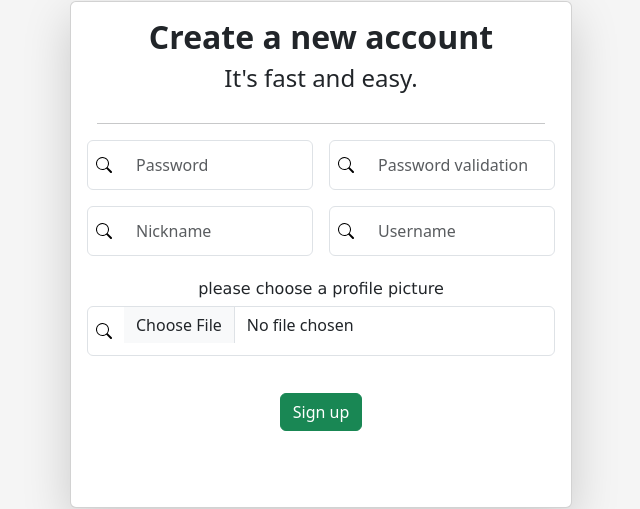
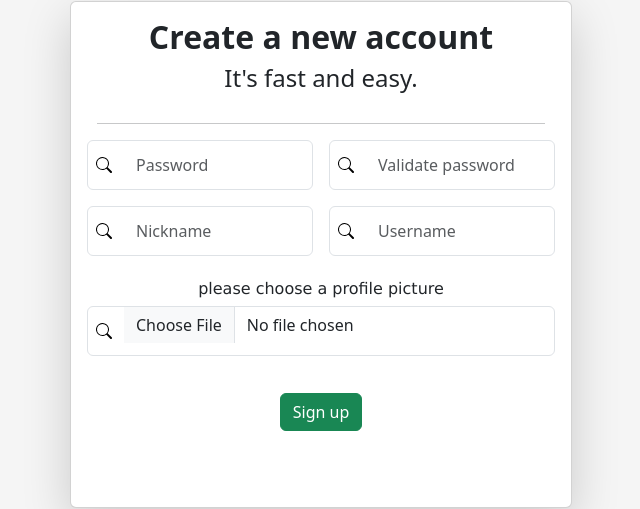
Before and after one commit to HadarPadael/FacyBook, a React (Create React App) app: page /SignUp in a window 1280 px wide. Shown: the part 219-728 px from the top of the page, without its empty margins (319-959 px from the left). Built offline with nearby package versions, Linux system fonts and the light colour scheme.

Commit message:
modified inputComponent

```diff
--- a/src/loginPage/InputComponent.js
+++ b/src/InputComponent.js
@@ -1,6 +1,6 @@
-function InputComponent({ type, placeholder }) {
+function InputComponent({ type, placeholder, classType }) {
   return (
-    <div class="mb-3">
+    <div className={classType}>
       <input type={type} class="form-control" placeholder={placeholder} />
     </div>
   );
--- a/src/SignUpPage/InputComponent.js
+++ /dev/null
@@ -1,14 +0,0 @@
-function InputComponent({ type, placeholder }) {
-  return (
-    <div className="col-md-6">
-      <input
-        type={type}
-        placeholder={placeholder}
-        class="form-control"
-        required
-      />
-    </div>
-  );
-}
-
-export default InputComponent;
--- a/src/SignUpPage/InputComponents.js
+++ /dev/null
@@ -1,14 +0,0 @@
-import InputComponent from "./InputComponent";
-
-const InputComponents = [
-  { type: "password", placeholder: "Password" },
-  { type: "password", placeholder: "Password validation" },
-  { type: "text", placeholder: "Nickname" },
-  { type: "text", placeholder: "Username" },
-];
-
-  const InputComponentsList = InputComponents.map((input, key) => {
-    return <InputComponent {...input} key={key} />;
-  });
-
-export default InputComponentsList;
--- a/src/SignUpPage/SignUp.js
+++ b/src/SignUpPage/SignUp.js
@@ -1,4 +1,4 @@
-import InputComponentsList from "./InputComponents";
+import SignUpList from "./SignUpList";
 import "./SignUp.css";
 
 function SignUp() {
@@ -13,7 +13,7 @@ function SignUp() {
           <h4>It's fast and easy.</h4>
           <hr />
           <form class="row g-3">
-            {InputComponentsList}
+            {SignUpList}
             <div className="mb-3">
               <label id="InstructionLabel">
                 please choose a profile picture
--- /dev/null
+++ b/src/SignUpPage/SignUpList.js
@@ -0,0 +1,18 @@
+import InputComponent from "../InputComponent";
+
+const InputComponents = [
+  { type: "password", placeholder: "Password", classType: "col-md-6" },
+  {
+    type: "password",
+    placeholder: "Validate password",
+    classType: "col-md-6",
+  },
+  { type: "text", placeholder: "Nickname", classType: "col-md-6" },
+  { type: "text", placeholder: "Username", classType: "col-md-6" },
+];
+
+const SignUpList = InputComponents.map((input, key) => {
+  return <InputComponent {...input} key={key} />;
+});
+
+export default SignUpList;
--- /dev/null
+++ b/src/loginPage/LogInList.js
@@ -0,0 +1,12 @@
+import InputComponent from "../InputComponent";
+
+const InputComponents = [
+  { type: "text", placeholder: "Username", classType: "mb-3" },
+  { type: "password", placeholder: "Password", classType: "mb-3" },
+];
+
+const LogInList = InputComponents.map((input, key) => {
+  return <InputComponent {...input} key={key} />;
+});
+
+export default LogInList;
--- a/src/loginPage/Login.js
+++ b/src/loginPage/Login.js
@@ -1,6 +1,5 @@
-import InputComponent from "./InputComponent";
 import "./Login.css";
-
+import LogInList from "./LogInList";
 
 function Login() {
   return (
@@ -9,14 +8,14 @@ function Login() {
         <div className="col">
           <div id="card" className="card shadow-lg rounded">
             <div className="card-body">
-              <InputComponent type={"text"} placeholder={"Username"} />
-              <InputComponent type={"password"} placeholder={"Password"} />
+              {LogInList}
               <a href="#" className="btn btn-primary d-grid">
                 log in
               </a>
               <div id="liveAlertPlaceholder"></div>
               <button
-                type="button"s
+                type="button"
+                s
                 className="btn btn-primary"
                 id="liveAlertBtn"
               >
```
